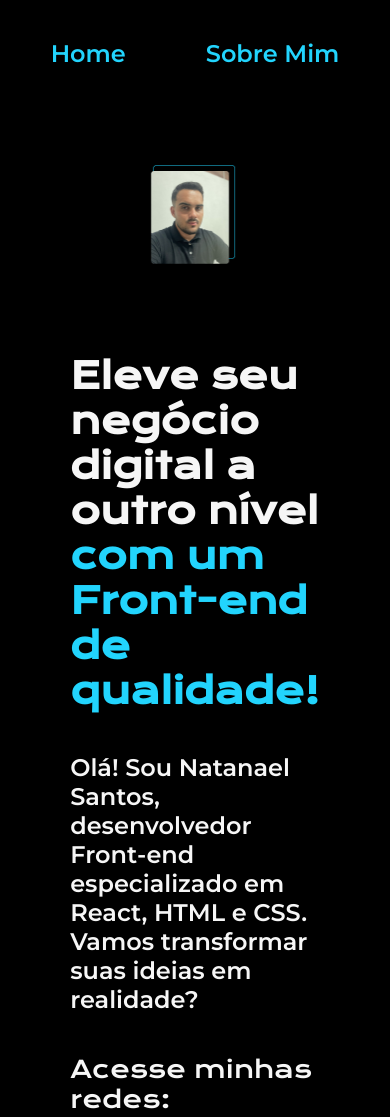
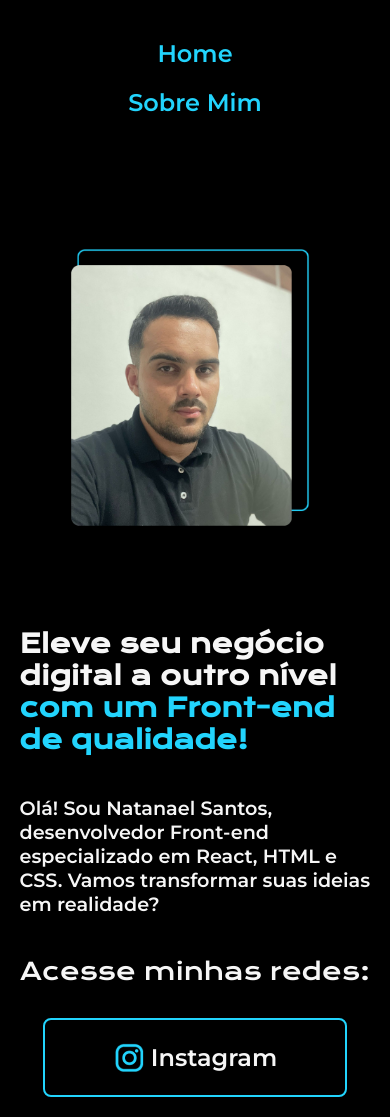
Before and after one commit to NaeLL22/Portfolio, a plain HTML site: page index.html in a window 390 px wide. Shown: the top 1117 px of the page. Drawn offline with nearby package versions, Linux system fonts and the light colour scheme.

Commit message:
primeiro commit
melhorando  a proporção da tela para android e ios

```diff
--- a/style/style.css
+++ b/style/style.css
@@ -41,7 +41,8 @@ body {
 }
 
 .apresentacao {
-   margin: 5% 13%;
+   margin: 5% auto;
+   padding: 0 20px;
    display: flex;
    align-items: center;
    justify-content: space-between;
@@ -56,7 +57,7 @@ body {
 }
 
 .apresentacao__conteudo__titulo {
-    font-size: 2.25rem;
+    font-size: 1.6rem;
     font-family: var(--fonte-principal);
 }
 
@@ -65,7 +66,7 @@ body {
 }
 
 .apresentacao__conteudo__texto {
-    font-size: 1.5rem;
+    font-size: 1.2rem;
     font-family: var(--fonte-secundaria);
 }
 
@@ -89,7 +90,8 @@ body {
     justify-content: center;
     gap: 5px;
     border: 2px solid var(--cor-terciaria);
-    width: 50%;
+    width: 100%;
+    max-width: 300px;
     text-align: center;
     border-radius: 8px;
     font-size: 1.5rem;
@@ -115,16 +117,23 @@ body {
 
 .apresentacao__imagem {
     width: 50%;
+    max-width: 100%;
+    height: auto;
 }
 
 @media (max-width:  1200px){
+     .apresentacao__imagem {
+        width: 100%;
+    }
 
     .cabecalho{
         padding: 10%;
     }
 
     .cabecalho__menu {
-        justify-content: center;
+        flex-direction: column;
+        gap: 20px;
+        align-items: center;
     }
 
     .apresentacao {
```
